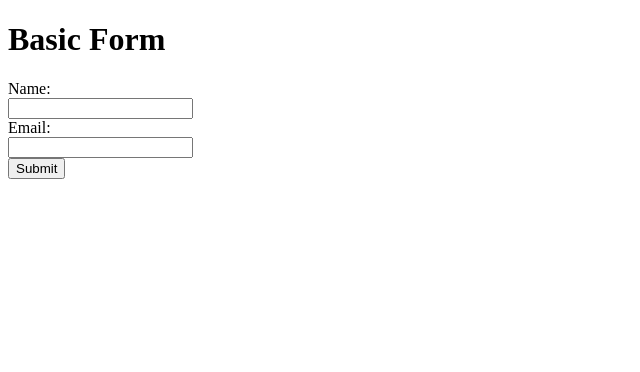
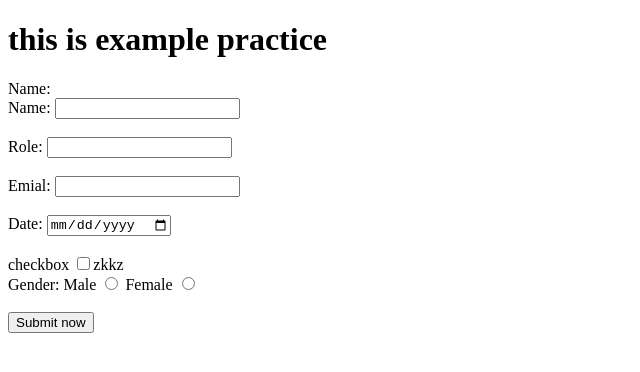
Before and after one commit to sahilsharma982/PROJcyan, a plain HTML site: page index.html in a window 1280 px wide. Shown: the whole page, without its empty margins (0-640 px from the left). Drawn offline with Linux system fonts and the light colour scheme.

Commit message:
practice

```diff
--- a/happy.css
+++ /dev/null
@@ -1 +0,0 @@
-snfkasfs
--- a/index.html
+++ b/index.html
@@ -1,16 +1,48 @@
 <!DOCTYPE html>
 <html>
-<head>
-  <title>Basic Form</title>
-</head>
-<body>
-  <h1>Basic Form</h1>
-  <form action="/submit" method="post">
-    <label for="name">Name:</label><br>
-    <input type="text" id="name" name="name"><br>
-    <label for="email">Email:</label><br>
-    <input type="email" id="email" name="email"><br>
-    <input type="submit" value="Submit">
-  </form>
+  <head>
+    <title>Basic Form</title>
+  </head>
+  <body>
+    <h1>this is example practice</h1>
+    <form action="backend.php">
+      <label for="name">Name:</label><br />
+      <div>
+        Name: <input type="text" id="name">
+      </div>
+      <br>
+      <div>
+        Role: <input type="text">
+      </div>
+      <br>
+      <div>
+        Emial: <input type="text">
+      </div>
+      <br>
+      <div>
+        Date: <input type="date" name="date" >
+
+      </div>
+      <br>
+      <label for="check">checkbox</label>
+
+        <input type="checkbox" name="mycheck" id="check">zkkz
+
+
+
+      <br>
+      <div>
+        Gender: Male <input type="radio" name="Gender" > Female <input type="radio" name="Gender"
+
+      </div>
+      <br>
+      <br>
+      <div>
+      <input type="submit" value="Submit now" >
+      </div>
+
+
+
+    </form>
 </body>
 </html>
```
Also changed, not shown: 1 other file.
